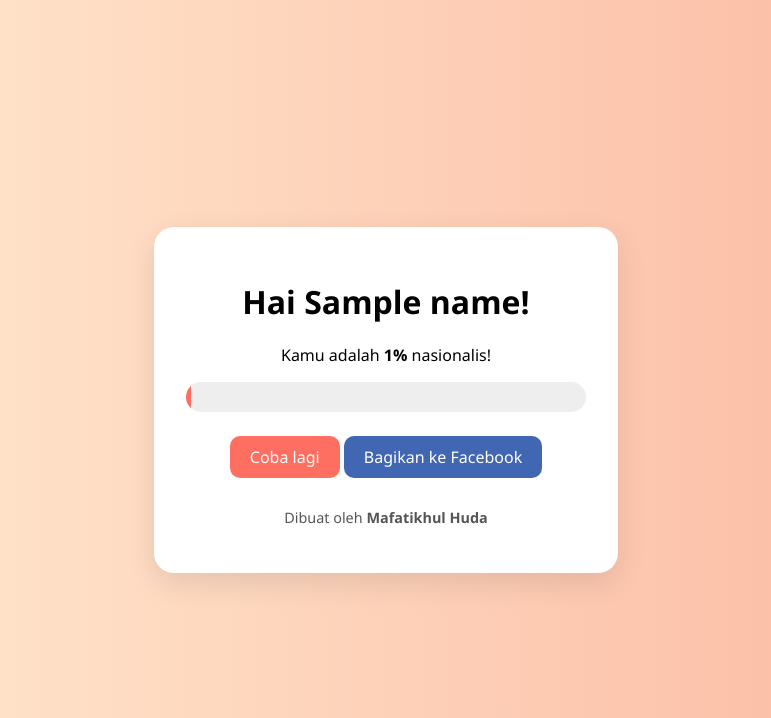
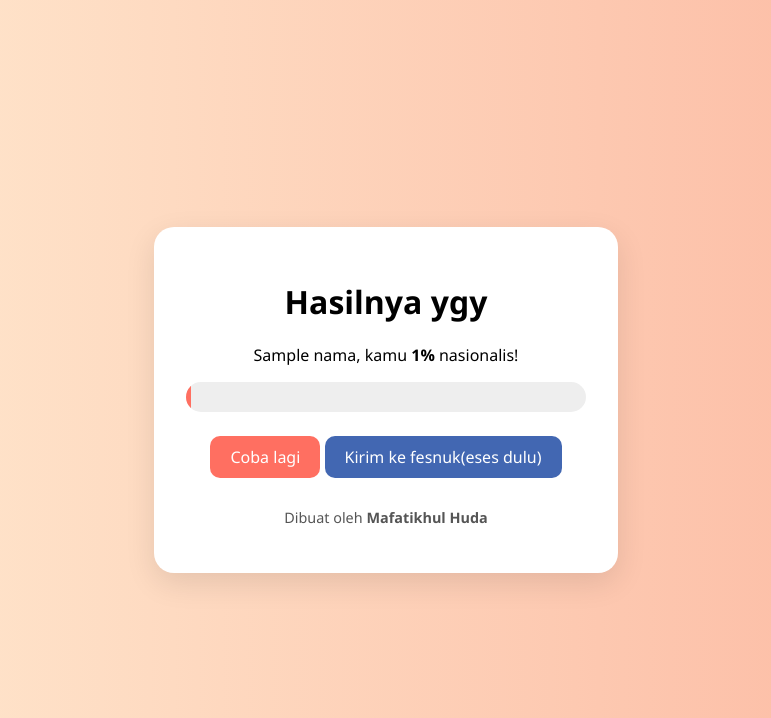
Before and after one commit to Mafatikhul281/seberapa-nasionalis, a Flask app: template templates/result.html in a window 1280 px wide. Shown: the top 718 px of the page, without its empty margins (254-1025 px from the left). Run offline with Flask 3, Linux system fonts and the light colour scheme; the template is opened without the code that fills it: most values are stand-ins (such as "Sample title", 1, 10 or a date in 2020).

Commit message:
Update result.html

```diff
--- a/templates/result.html
+++ b/templates/result.html
@@ -7,13 +7,13 @@
 </head>
 <body>
     <div class="container fade-in">
-        <h1>Hai {{ name }}!</h1>
-        <p>Kamu adalah <strong>{{ percentage }}%</strong> nasionalis!</p>
+        <h1>Hasilnya ygy</h1>
+        <p> {{ nama }}, kamu <strong>{{ percentage }}%</strong> nasionalis!</p>
         <div class="progress-bar">
             <div class="fill" id="fill-bar"></div>
         </div>
         <a href="/" class="btn">Coba lagi</a>
-        <a href="https://www.facebook.com/sharer/sharer.php?u=https://example.com" class="btn facebook" target="_blank">Bagikan ke Facebook</a>
+        <a href="https://www.facebook.com/sharer/sharer.php?u=https://example.com" class="btn facebook" target="_blank">Kirim ke fesnuk(eses dulu)</a>
         <p class="credit">Dibuat oleh <strong>Mafatikhul Huda</strong></p>
     </div>
     <script>
```
